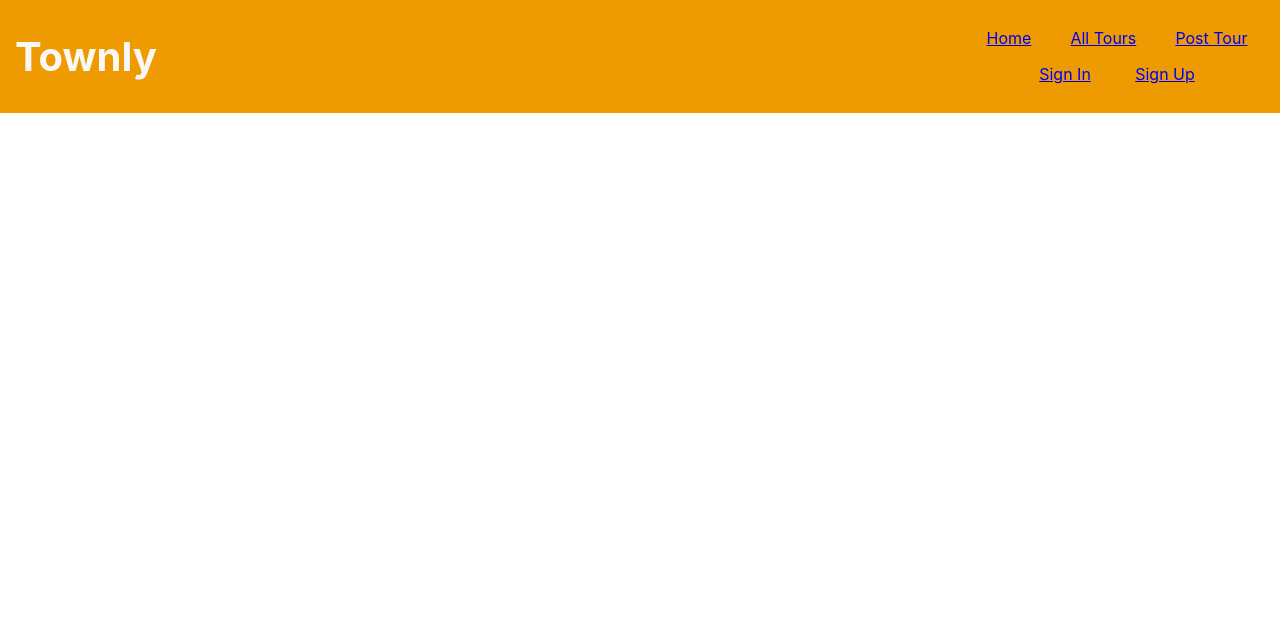
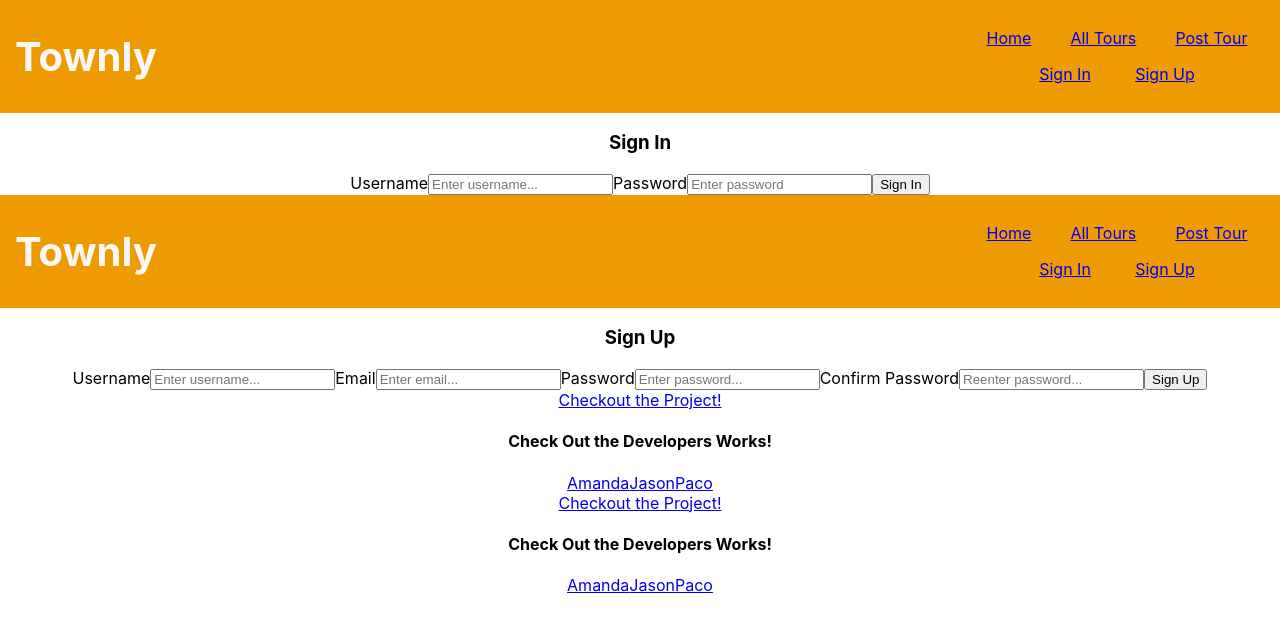
Before and after one commit to Jason-Berkower/townly, a React (Create React App) app in the folder client/: page /auth in a window 1280 px wide. Shown: the top 632 px of the page. Built offline with nearby package versions, Linux system fonts and the light colour scheme.

Commit message:
added routes and css files

```diff
--- a/client/src/App.js
+++ b/client/src/App.js
@@ -1,26 +1,19 @@
 import "./App.css";
 import { useState } from "react";
+import { Route, Link, Switch } from "react-router-dom";
+import Home from "./screens/Home.jsx";
+import TourList from "./screens/TourList";
 import TourDetails from "./screens/TourDetails";
-import CreateTour from "./screens/CreateTour.jsx"
-import Nav from "./components/Nav.jsx"
-import Home from "./screens/Home.jsx"
-import {Route, Link, Switch} from "react-router-dom"
+import CreateTour from "./screens/CreateTour";
+import Auth from "./screens/Auth"
+import SignIn from "./screens/Auth"
+import SignUp from "./screens/Auth"
+
+function App() {
 
 
-function App() {
-  const [currentUser, setCurrentUser] = useState(null);
-
-  const logout = async () => {
-    await localStorage.clear();
-    setCurrentUser(null);
-  };
-
-
-
-
-
-  return <div className="App">
-    <Nav currentUser={currentUser} logout={logout} />
+  return (
+    <div className="App">
       <Switch>
         <Route exact path="/">
           <Home />
@@ -28,11 +21,24 @@ function App() {
         <Route exact path="/tours/:id">
           <TourDetails />
         </Route>
+        <Route exact path="/tours">
+          <TourList />
+        </Route>
         <Route exact path="/create-tour">
           <CreateTour />
         </Route>
+        <Route exact path="/auth">
+          <Auth/>
+        </Route>
+        {/* <Route exact path="/sign-in">
+          <SignIn/>
+        </Route>
+        <Route exact path="/sign-up">
+          <SignUp/>
+        </Route> */}
       </Switch>
-  </div>;
+    </div>
+  );
 }
 
 export default App;
--- a/client/src/screens/Auth.jsx
+++ b/client/src/screens/Auth.jsx
@@ -1,19 +1,20 @@
-import { Link } from 'react-router-dom';
-import SignIn from './SignIn';
-import SignUp from './SignUp';
-
+import { Link } from "react-router-dom";
+import SignIn from "./SignIn";
+import SignUp from "./SignUp";
+import Layout from "../components/Layout";
 
 export default function Auth() {
-
   return (
     <div>
-      <div id='sign-in'>
-        <SignIn />
-      </div>
-      <div id='separator' />
-      <div id='sign-up'>
-        <SignUp />
-      </div>
+      <Layout>
+        <div id="sign-in">
+          <SignIn />
+        </div>
+        <div id="separator" />
+        <div id="sign-up">
+          <SignUp />
+        </div>
+      </Layout>
     </div>
-  )
+  );
 }
--- a/client/src/screens/Home.jsx
+++ b/client/src/screens/Home.jsx
@@ -1,8 +1,14 @@
+import Layout from "../components/Layout"
+
+
+
 
 export default function Home() {
   return (
+    <Layout>
     <div>
       Home
     </div>
+    </Layout>
   )
 }
--- a/client/src/screens/SignIn.jsx
+++ b/client/src/screens/SignIn.jsx
@@ -2,6 +2,8 @@ import e from 'cors';
 import { useState } from 'react';
 import { useHistory } from 'react-router-dom';
 import { signIn } from '../services/users';
+import Layout from "../components/Layout";
+
 
 export default function SignIn(props) {
   const defaultInput = {
--- a/client/src/screens/SignUp.jsx
+++ b/client/src/screens/SignUp.jsx
@@ -2,6 +2,8 @@ import e from 'cors';
 import { useState } from 'react';
 import { useHistory } from 'react-router-dom';
 import { signIn, signUp } from '../services/users';
+import Layout from "../components/Layout";
+
 
 export default function SignUp(props) {
   const defaultInput = {
@@ -34,6 +36,7 @@ export default function SignUp(props) {
 
   return (
     <div>
+      <Layout>
       <h3>Sign Up</h3>
       <form onChange={handleChange} onSubmit={handleSubmit}>
         <label>Username</label>
@@ -45,7 +48,8 @@ export default function SignUp(props) {
         <label>Confirm Password</label>
         <input type='password' name='passwordConfirmation' value={input.passwordConfirmation} placeholder='Reenter password...' />
         <button type='submit'>Sign Up</button>
-      </form>
+        </form>
+      </Layout>
     </div>
   )
 };
--- a/client/src/screens/TourList.jsx
+++ b/client/src/screens/TourList.jsx
@@ -1,6 +1,7 @@
 import { useState, useEffect } from "react";
 import { getAllTours } from "../services/tours";
 import { Link } from "react-router-dom";
+import Layout from "../components/Layout";
 
 export default function ProductList() {
   const [tours, setTours] = useState([]);
@@ -11,11 +12,12 @@ export default function ProductList() {
 
   const handleRequest = async () => {
     const data = await getAllTours();
-    setProducts(data);
+    setTours(data);
   };
 
   return (
     <div>
+      <Layout>
         <h3>Our Tours</h3>
         {tours.map((tour) => {
           return (
@@ -27,6 +29,7 @@ export default function ProductList() {
             </div>
           );
         })}
+      </Layout>
     </div>
   );
 }
```
Also changed, not shown: client/src/screens/CSS/auth.css (added), client/src/screens/CSS/home.css (added), client/src/screens/CSS/signin.css (added), client/src/screens/CSS/signup.css (added), client/src/screens/CSS/tourdetail.css (added), client/src/screens/CSS/tourlist.css (added). Lines whose indentation alone changed are shown as unchanged.
